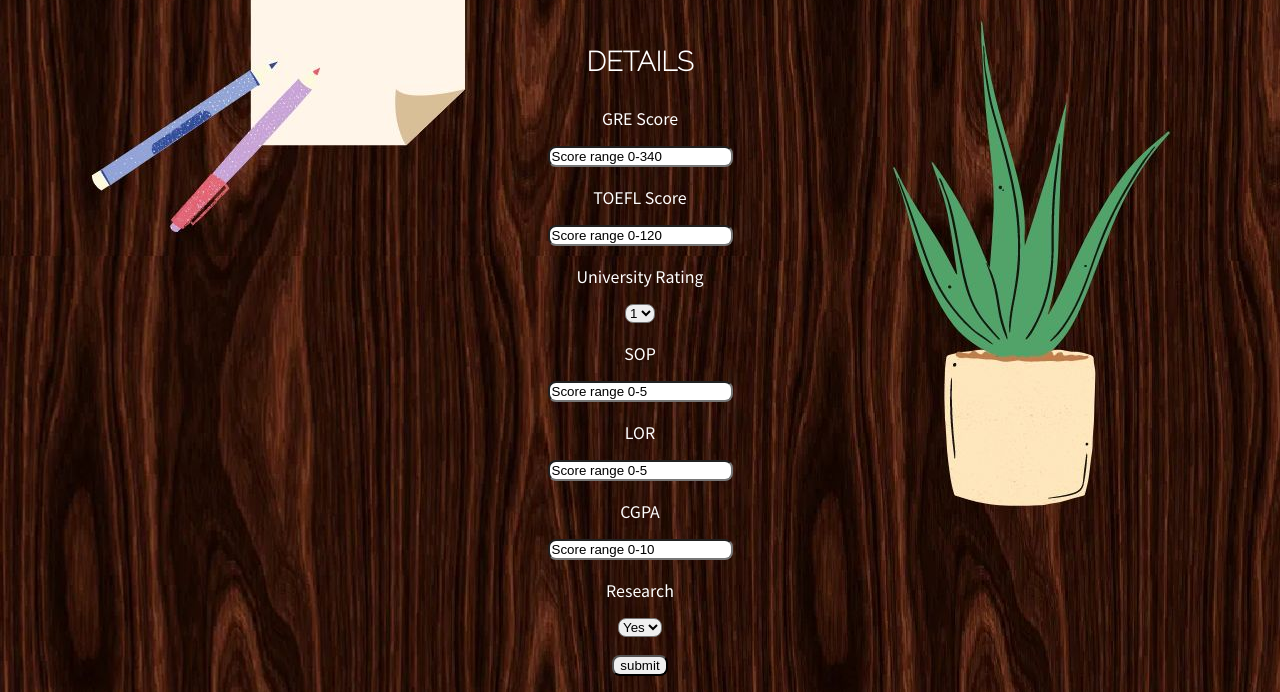
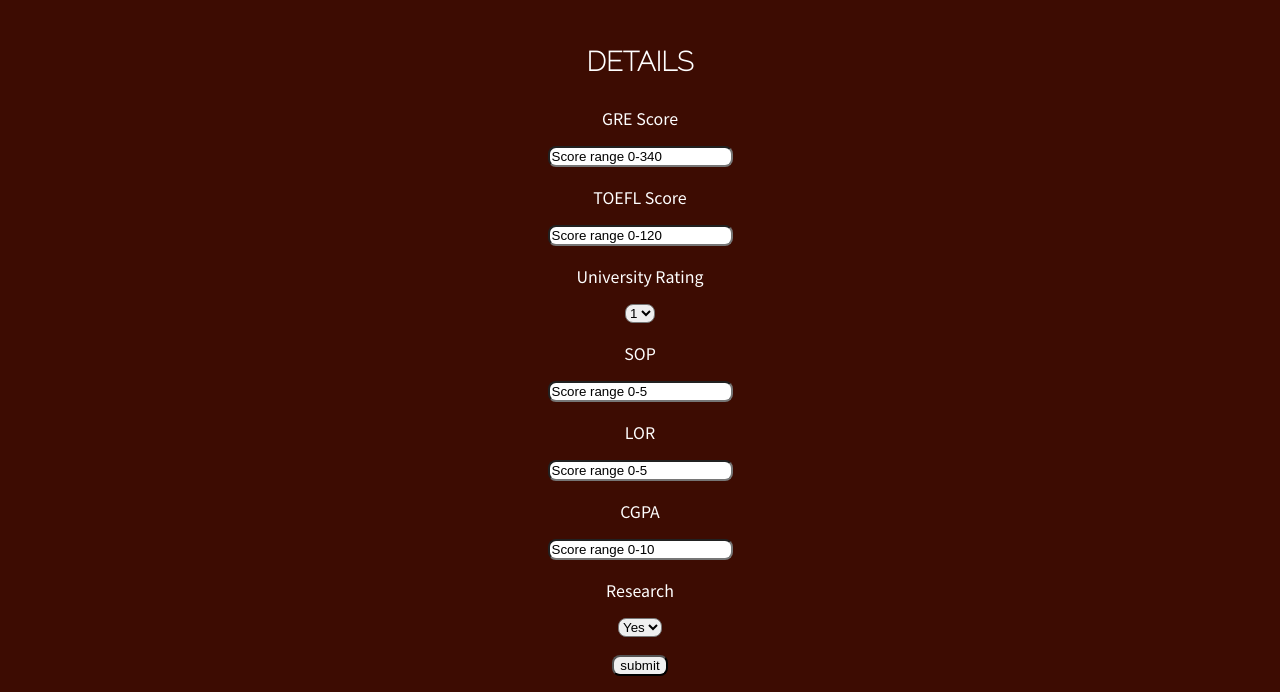
Before and after one commit to Anahom/IBM-Project-6810-1658838168, a plain HTML site: page FINAL DELIVERABLES/PROJECT/UNIVERSITY_ADMIT_PREDICTOR/TEMPLATES/index.html in a window 1280 px wide. Shown: the part 495-1187 px from the top of the page. Drawn offline with Linux system fonts and the light colour scheme.

Commit message:
Update index.html

```diff
--- a/FINAL DELIVERABLES/PROJECT/UNIVERSITY_ADMIT_PREDICTOR/TEMPLATES/index.html
+++ b/FINAL DELIVERABLES/PROJECT/UNIVERSITY_ADMIT_PREDICTOR/TEMPLATES/index.html
@@ -7,9 +7,6 @@
 <link href="https://fonts.googleapis.com/css2?family=Raleway:wght@100&display=swap" rel="stylesheet">
 <link href="https://fonts.googleapis.com/css2?family=Noto+Sans+HK:wght@500&display=swap" rel="stylesheet">
 <style type="text/css">
-	body{
-		background-image: url("background.jpg")
-	}
 
 	h1,h2{
 		font-family: 'Raleway', sans-serif;
@@ -36,7 +33,7 @@
 	}
 
 </style>
-<body >
+<body style="background-color:#3d0c02;">
 
 	<h1 style="font-size: 4rem; text-decoration-line: underline; text-decoration-thickness: auto;">University Admission </h1>
 	<h1 style="font-size: 4rem; text-decoration-line: underline; text-decoration-thickness: auto;">Eligibility Predictor</h1>
```
